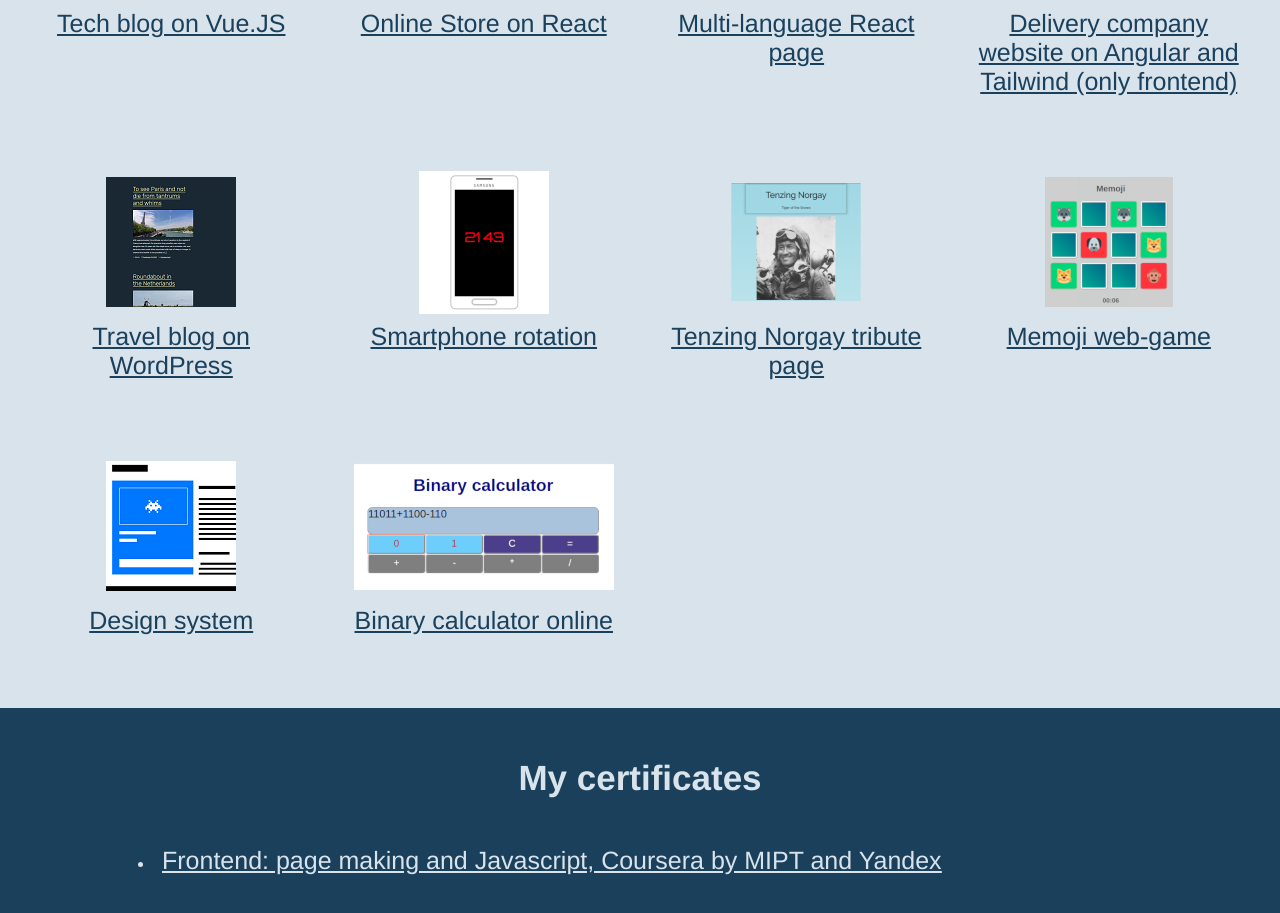
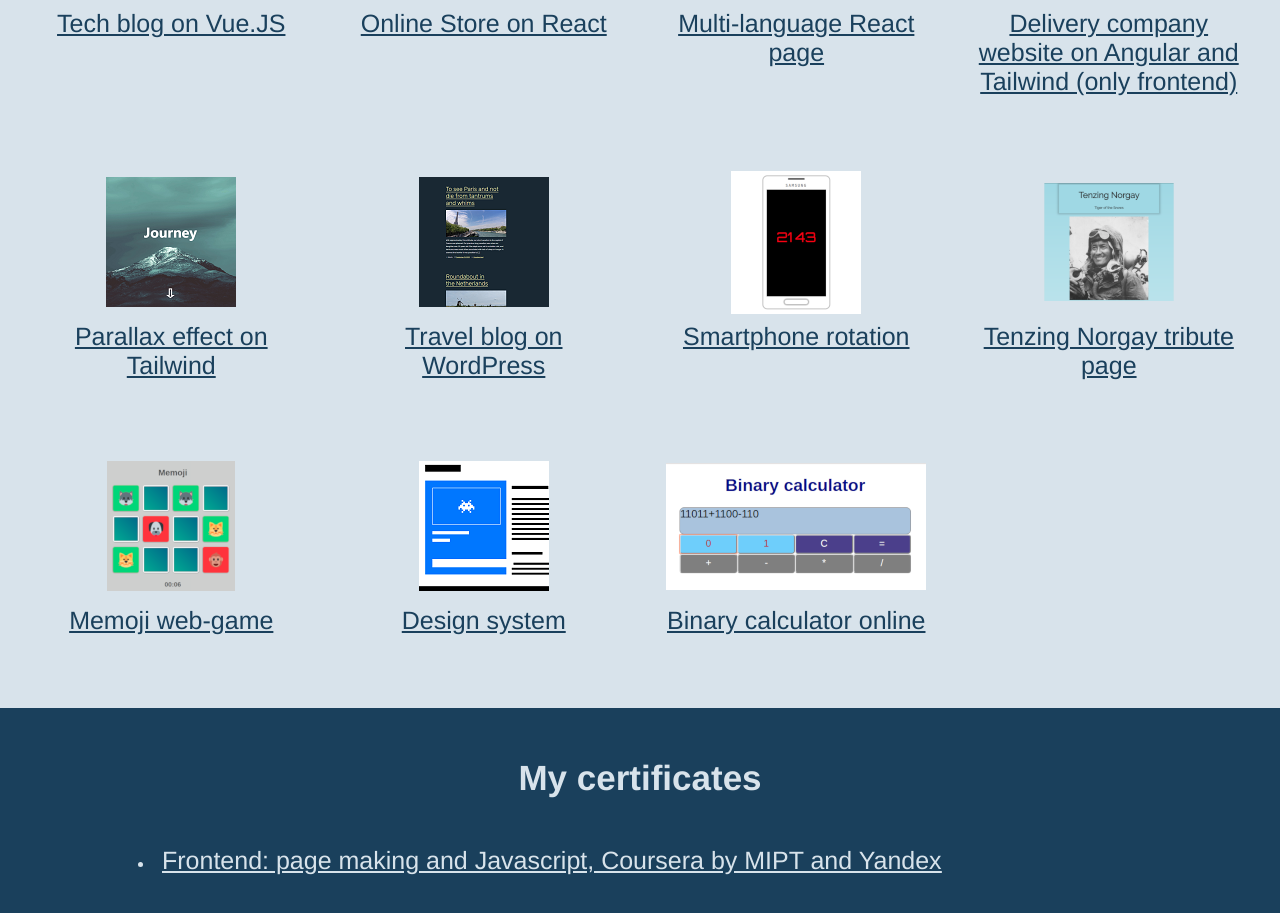
Before and after one commit to nat-k-dev/natkdev.com, a React (Create React App) app: page / in a window 1280 px wide. Shown: the part 880-1793 px from the top of the page. Built offline with nearby package versions, Linux system fonts and the light colour scheme.

Commit message:
add new link to parallax project

```diff
--- a/src/components/home/main/projects/project/project.css
+++ b/src/components/home/main/projects/project/project.css
@@ -53,6 +53,10 @@
 	background: url('project__angular-cargo.png') no-repeat center;
 }
 
+.project__parallax-tailwind > a > .icon {
+	background: url('project__parallax-tailwind.png') no-repeat center;
+}
+
 
 .caption.project-caption_text-center {
 	text-align: center;
--- a/src/components/home/main/projects/projects-info.js
+++ b/src/components/home/main/projects/projects-info.js
@@ -58,5 +58,11 @@ export const projectsInfo = {
       cssClassName: "project__angular-cargo",
       link: "https://angular-cargo.netlify.app/",
       caption: "Delivery company website on Angular and Tailwind (only frontend)"
+    },
+    parallaxTailwind: {
+      internalPage: false,
+      cssClassName: "project__parallax-tailwind",
+      link: "https://play.tailwindcss.com/mQheFvgu5o?layout=preview",
+      caption: "Parallax effect on Tailwind"
     }
   };
--- a/src/components/home/main/projects/projects.js
+++ b/src/components/home/main/projects/projects.js
@@ -23,6 +23,10 @@ function Projects() {
                   link={projectsInfo.angularCargo.link}
                   caption={projectsInfo.angularCargo.caption}
                   internalPage={projectsInfo.angularCargo.internalPage} />
+        <Project cssClassName={projectsInfo.parallaxTailwind.cssClassName}
+                  link={projectsInfo.parallaxTailwind.link}
+                  caption={projectsInfo.parallaxTailwind.caption}
+                  internalPage={projectsInfo.parallaxTailwind.internalPage} />
         <Project cssClassName={projectsInfo.wordpressBlog.cssClassName}
                   link={projectsInfo.wordpressBlog.link}
                   caption={projectsInfo.wordpressBlog.caption}
```
Also changed, not shown: src/components/home/main/projects/project/project__parallax-tailwind.png (added).
